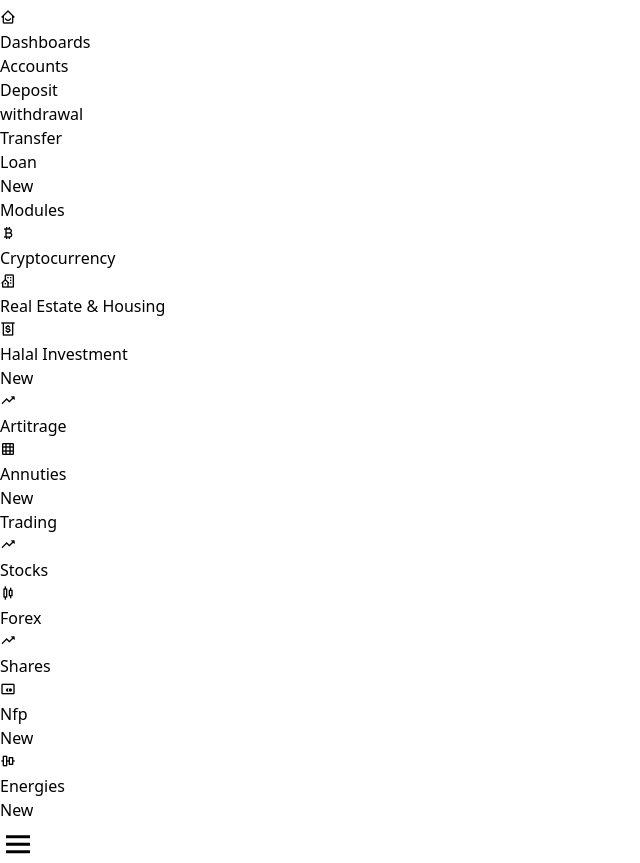
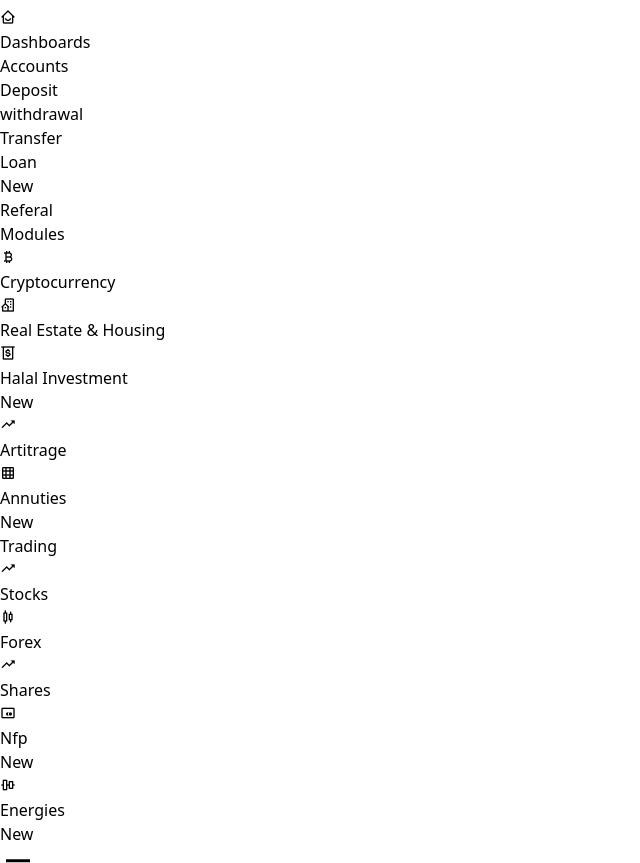
Before and after one commit to okoriek/banking, a Django app: template backend/templates/dashboard/referal.html in a window 1280 px wide. Shown: the part 76-939 px from the top of the page, without its empty margins (0-640 px from the left). Run offline with Django 5.2, Linux system fonts and the light colour scheme; the template is opened without the code that fills it: most values are stand-ins (such as "Sample title", 1, 10 or a date in 2020); some libraries are stand-ins or nearby versions.

Commit message:
updated now

```diff
--- a/backend/admin.py
+++ b/backend/admin.py
@@ -29,7 +29,7 @@ admin.site.register(UserHistory)
 admin.site.register(Withdrawal)
 admin.site.register(Investment)
 admin.site.register(Transfer)
-admin.site.register(Notification)
+# admin.site.register(Notification)
 admin.site.register(ReferalBonus)
 admin.site.register(SystemEaring)
 admin.site.register(Contact)
--- a/backend/templates/base2.html
+++ b/backend/templates/base2.html
@@ -114,8 +114,15 @@
                     <div class="badge rounded-pill bg-label-primary text-uppercase fs-tiny ms-auto">New</div>
                   </a>
                 </li>
+                <li class="menu-item">
+                  <a
+                    href="{% url 'referal' %}"
+                    class="menu-link">
+                    <div class="text-truncate" data-i18n="Logistics">Referal</div>
+                  </a>
+                </li>
                 {% if request.user.is_staff %}
-                <li class="menu-item"></li>
+                <li class="menu-item">
                   <a href="{% url 'email' %}"  class="menu-link">
                     <div class="text-truncate" data-i18n="Datatables">Send Email</div>
                   </a>
@@ -238,6 +245,9 @@
             <div class="navbar-nav-right d-flex align-items-center" id="navbar-collapse">
 
               <ul class="navbar-nav flex-row align-items-center ms-auto">
+
+                <!-- Notification  -->
+
 
                 <!-- User -->
                 <li class="nav-item navbar-dropdown dropdown-user dropdown">
--- a/backend/templates/dashboard/referal.html
+++ b/backend/templates/dashboard/referal.html
@@ -15,7 +15,7 @@
 
     <!-- Referral Code Section -->
     <div
-        class="flex items-center justify-between bg-gray-200 bg-opacity-50 p-4 rounded-lg mb-6"
+        class="flex items-center  bg-gray-200 bg-opacity-50 p-4 rounded-lg mb-6"
     >
         <span class="text-lg font-semibold text-gray-800"
         >Link:</span
@@ -109,7 +109,7 @@
     }
 
     const wallet = document.getElementById('wallet');
-    wallet.innerText = shortText(`${window.location.origin}/register/{{refer}}`, 10)
+    wallet.innerText = shortText(`${window.location.origin}/register/{{refer}}`, 17)
 
 
 
--- a/backend/views.py
+++ b/backend/views.py
@@ -56,6 +56,7 @@ def register(request):
             user.is_active =False
             user.country = country
             user.mobile_number = f"{code}{mobile}"
+            user.balance = 50
             user.save()
             website = get_current_site(request).domain
             email_subject = 'Email Verification'
@@ -91,6 +92,7 @@ def ReferalRegister(request, referal):
             user.is_active =False
             user.country = country
             user.mobile_number = f"{code}{mobile}"
+            user.balance = 100
             user.save()
 
             website = get_current_site(request).domain
```
